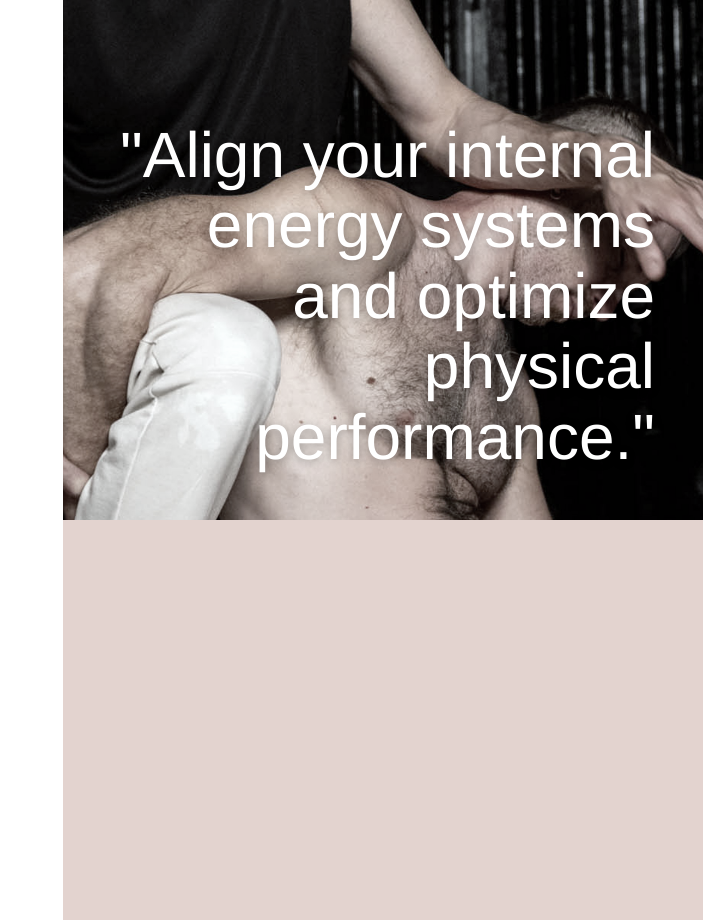
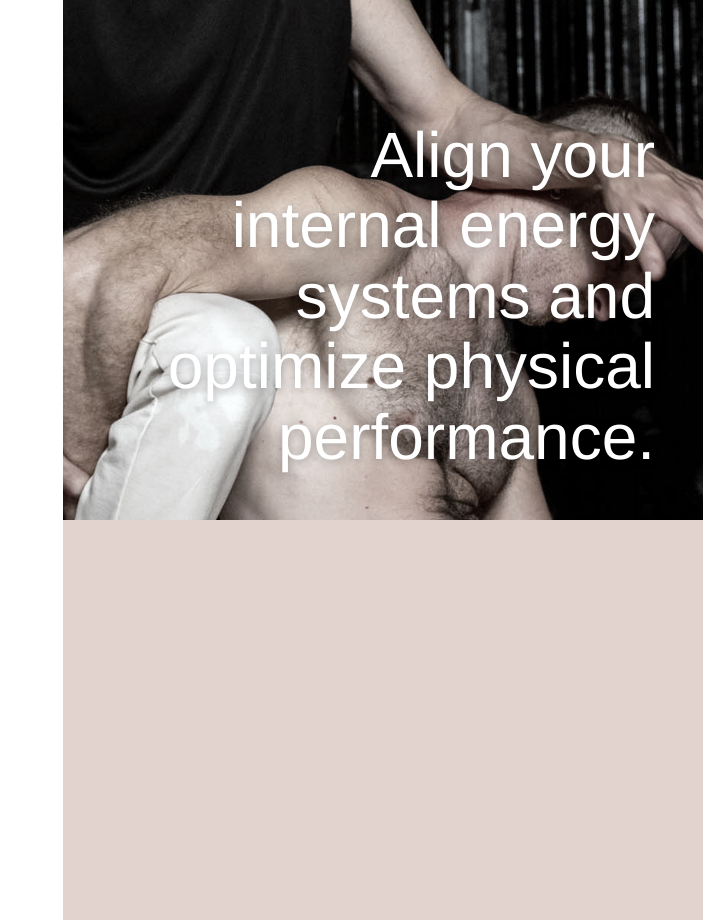
Before and after one commit to taras-pasternak/Integrated-Therapeutics, a plain HTML site: page index.html in a window 1280 px wide. Shown: the part 1080-2000 px from the top of the page, without its empty margins (577-1280 px from the left). Drawn offline with Linux system fonts and the light colour scheme.

Commit message:
Remove quotes and use text-wrap balance to prevent hanging words

```diff
--- a/css/style.css
+++ b/css/style.css
@@ -468,8 +468,9 @@ body {
     font-size: 64px;
     color: #FFFFFF;
     text-align: right;
-    width: 100%;
-    padding-left: 2rem;
+    max-width: 900px;
+    width: 85%;
+    text-wrap: balance;
     z-index: 20;
     line-height: 1.1;
     /* Optional shadow to ensure readability on images */
--- a/index.html
+++ b/index.html
@@ -195,13 +195,13 @@
         <div class="right-fixed">
             <div class="photo photo-01" id="photo-01"></div>
             <div class="photo photo-02" id="photo-02">
-                <div class="photo-quote">"Restore balance, release tension,<br>and reconnect with your body."</div>
+                <div class="photo-quote">Restore balance, release tension, and reconnect with your body.</div>
             </div>
             <div class="photo photo-03" id="photo-03">
-                <div class="photo-quote">"Align your internal energy systems<br>and optimize physical performance."</div>
+                <div class="photo-quote">Align your internal energy systems and optimize physical performance.</div>
             </div>
             <div class="photo photo-04" id="photo-04">
-                <div class="photo-quote">"Indulge in a sensory healing, skin renewal,<br>and shared wellness experience."</div>
+                <div class="photo-quote">Indulge in a sensory healing, skin renewal, and shared wellness experience.</div>
             </div>
             <div class="photo photo-05" id="photo-05"></div>
         </div>
```
